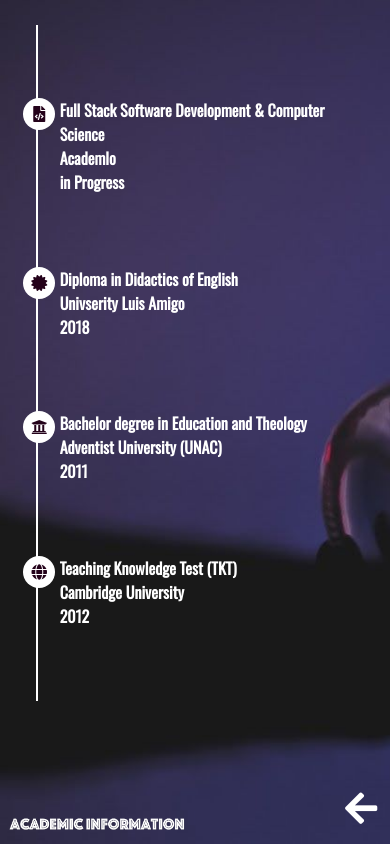
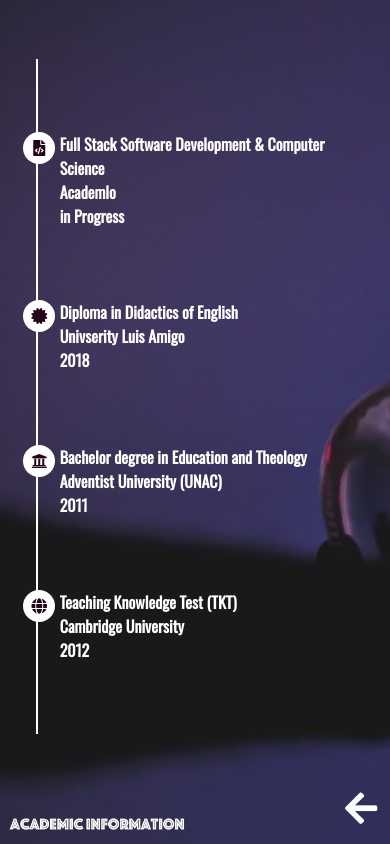
Before and after one commit to jayad23/ProfessionalPortfolio, a React (Create React App) app: page /academic in a window 390 px wide. Built offline with nearby package versions, Linux system fonts and the light colour scheme.

Commit message:
fixing 10

```diff
--- a/src/Styles/Academic.css
+++ b/src/Styles/Academic.css
@@ -8,8 +8,6 @@
     background-repeat: no-repeat;
     background-size: cover;
 }
-
-
 
 #graduation{
     position: absolute ;
@@ -29,8 +27,8 @@
 
 .academic-information{
     position: absolute;
-    right: 15%;
-    top: 3%;
+    right: 10%;
+    top: 7%;
     color: #fff;
     height: 100%;
 
@@ -96,11 +94,14 @@
         display: none;
     }
 
-    .academic-information{
-        right: 10%;
-    }
-
     .academic-information > ul > div > h4, h6{
         font-size: 1rem;
     }
 }
+
+@media screen and (max-width: 377px) {
+
+    .academic-information {
+        right: 0;
+    }
+}
```
